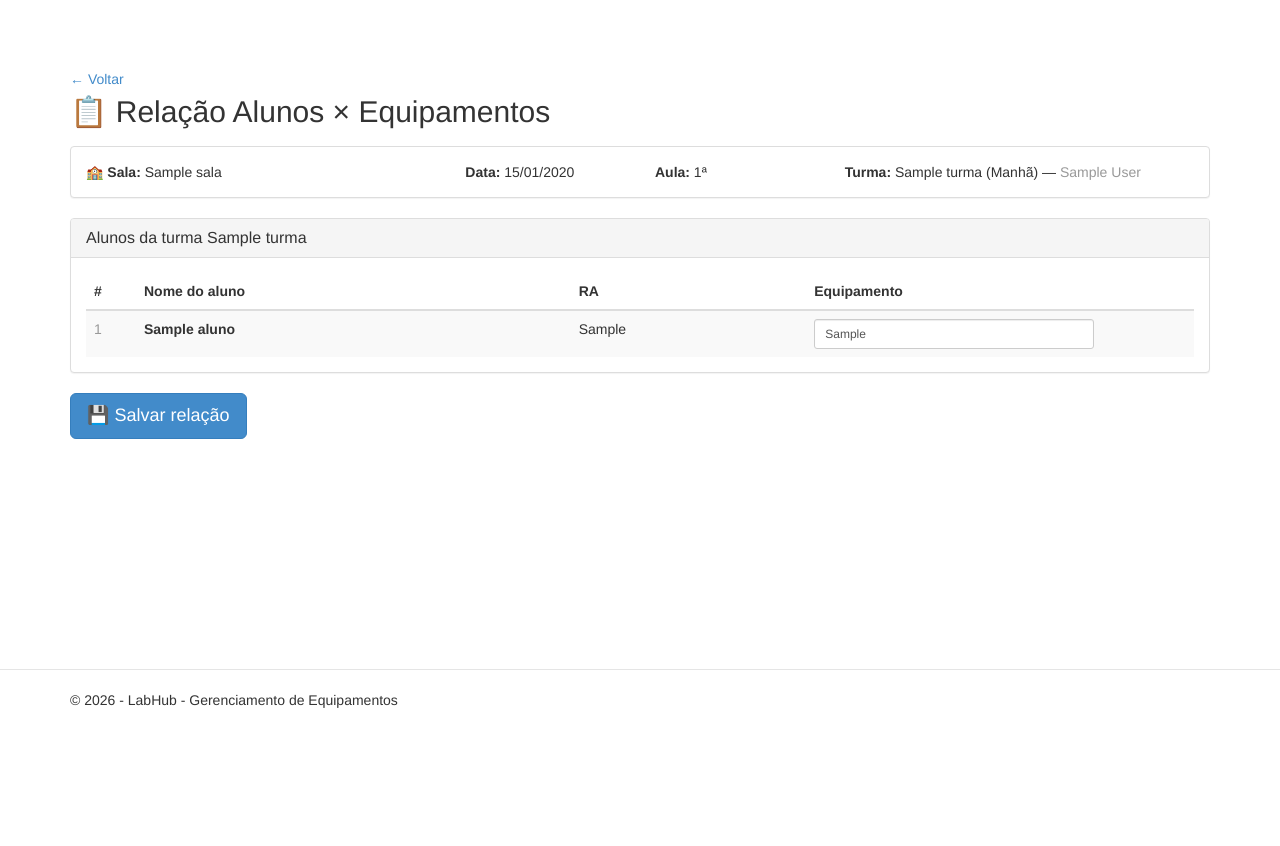
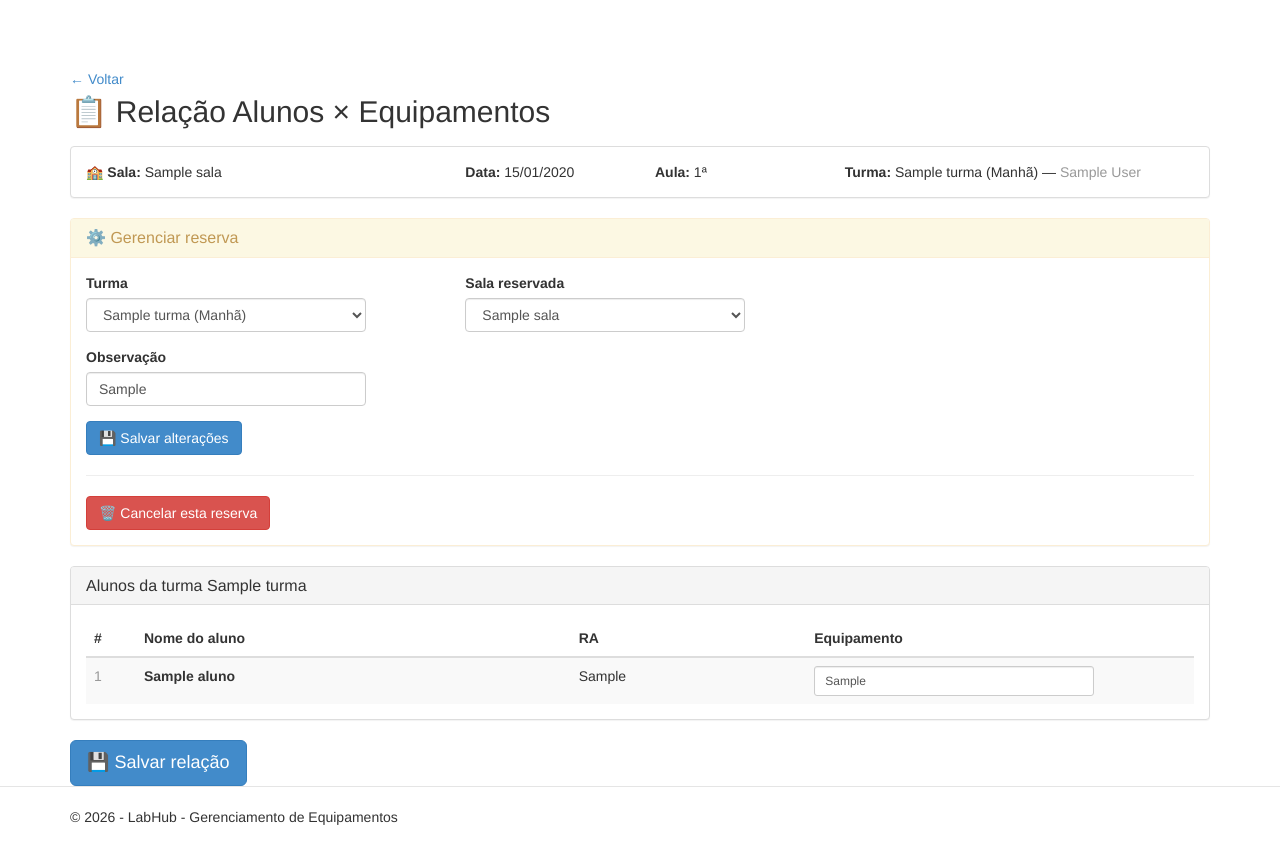
Before and after one commit to RafaelMiillerSilva/LabHub, a Django app: page /reserva/1/relacao/ in a window 1280 px wide. Shown: the part 51-897 px from the top of the page. Before the commit the page ends 759 px from the top, so only its background shows below. Run offline with Django 3.2, Linux system fonts and the light colour scheme; a user stored in the database is signed in; tables that the repository leaves empty hold one stand-in row (values such as "Sample post"); some libraries are stand-ins or nearby versions.

Commit message:
feat: permissoes admin

```diff
--- a/app/templates/app/relacao_agendamento.html
+++ b/app/templates/app/relacao_agendamento.html
@@ -47,8 +47,101 @@
 </div>
 {% endif %}
 
+{% if pode_editar %}
+<!-- Gerenciar a reserva (editar / cancelar) -->
+<div class="panel panel-warning">
+    <div class="panel-heading"><h3 class="panel-title">⚙️ Gerenciar reserva</h3></div>
+    <div class="panel-body">
+        <form method="post" style="margin-bottom:0;">
+            {% csrf_token %}
+            <input type="hidden" name="acao" value="editar">
+
+            <div class="row">
+                {% if is_admin %}
+                <div class="col-sm-4 form-group">
+                    <label>Professor responsável</label>
+                    <select name="professor" class="form-control">
+                        {% for p in professores %}
+                        <option value="{{ p.id }}" {% if p.id == ag.professor_id %}selected{% endif %}>{{ p.get_full_name|default:p.username }}</option>
+                        {% endfor %}
+                    </select>
+                </div>
+                {% endif %}
+
+                <div class="col-sm-4 form-group">
+                    <label>Turma</label>
+                    <select name="turma" class="form-control">
+                        {% for t in turmas %}
+                        <option value="{{ t.id }}" {% if t.id == ag.turma_id %}selected{% endif %}>{{ t.nome }} ({{ t.get_turno_display }})</option>
+                        {% endfor %}
+                    </select>
+                </div>
+
+                {% if ag.tipo == 'SALA' %}
+                <div class="col-sm-4 form-group">
+                    <label>Sala reservada</label>
+                    <select name="sala" class="form-control">
+                        {% for s in salas_edicao %}
+                        <option value="{{ s.sala.id }}" {% if s.atual %}selected{% endif %}>
+                            {{ s.sala.nome }}{% if not s.atual %} — livre{% endif %}
+                        </option>
+                        {% endfor %}
+                    </select>
+                </div>
+                {% endif %}
+            </div>
+
+            {% if ag.tipo == 'DISPOSITIVO' %}
+            <label>Quantidade de equipamentos</label>
+            <div class="table-responsive" style="max-width:520px;">
+                <table class="table table-condensed">
+                    <thead>
+                        <tr><th>Categoria</th><th style="width:120px;">Quantidade</th><th>Disponível</th></tr>
+                    </thead>
+                    <tbody>
+                        {% for c in categorias_edicao %}
+                        <tr>
+                            <td>{{ c.label }}</td>
+                            <td>
+                                <input type="number" name="qtd_cat_{{ c.categoria }}"
+                                       value="{{ c.atual }}" min="0" max="{{ c.maximo }}"
+                                       class="form-control input-sm">
+                            </td>
+                            <td class="text-muted" style="vertical-align:middle;">até {{ c.maximo }}</td>
+                        </tr>
+                        {% endfor %}
+                    </tbody>
+                </table>
+            </div>
+            <p class="help-block" style="margin-top:-6px;">Coloque 0 para remover uma categoria. Se zerar todas, a reserva é cancelada.</p>
+            {% endif %}
+
+            <div class="form-group" style="max-width:520px;">
+                <label>Observação</label>
+                <input type="text" name="observacao" class="form-control" value="{{ ag.observacao }}" placeholder="Opcional">
+            </div>
+
+            <button type="submit" class="btn btn-primary">💾 Salvar alterações</button>
+        </form>
+
+        <hr>
+        <form action="{% url 'cancelar_reserva' ag.id %}" method="post" style="display:inline;">
+            {% csrf_token %}
+            <button type="submit" class="btn btn-danger"
+                    onclick="return confirm('Cancelar/desmarcar esta reserva? Esta ação não pode ser desfeita.')">
+                🗑️ Cancelar esta reserva
+            </button>
+        </form>
+        {% if is_admin and ag.professor_id != user.id %}
+        <span class="text-muted" style="margin-left:8px;">Você está gerenciando a reserva de outro professor.</span>
+        {% endif %}
+    </div>
+</div>
+{% endif %}
+
 <form method="post">
     {% csrf_token %}
+    <input type="hidden" name="acao" value="relacao">
     <div class="panel panel-default">
         <div class="panel-heading">
             <h3 class="panel-title">Alunos da turma {{ ag.turma.nome }}</h3>
--- a/app/views.py
+++ b/app/views.py
@@ -288,6 +288,21 @@ def agendamentos(request):
 # ---------------------------------------------------------------------------
 # DETALHE DO DIA: agenda salas (real). Dispositivos entram na Etapa 4.
 # ---------------------------------------------------------------------------
+def _resolver_professor(request):
+    """Admin pode agendar em nome de outro professor; os demais só por si."""
+    is_admin = request.user.perfil.tipo == 'ADMINISTRADOR'
+    prof_id = request.POST.get('professor')
+    if is_admin and prof_id:
+        prof = User.objects.filter(id=prof_id).first()
+        if prof:
+            return prof
+    return request.user
+
+
+def _professores_aprovados():
+    return User.objects.filter(perfil__aprovado=True).order_by('username')
+
+
 def _processar_agendamento_sala(request, data, ano, mes, dia):
     """Grava as reservas de sala marcadas no formulário."""
     turma_id = request.POST.get('turma')
@@ -302,6 +317,7 @@ def _processar_agendamento_sala(request, data, ano, mes, dia):
         return redirect('agendamento_detalhe', ano=ano, mes=mes, dia=dia)
 
     turma = get_object_or_404(Turma, id=turma_id)
+    professor = _resolver_professor(request)
     criados = 0
     conflitos = 0
 
@@ -313,7 +329,6 @@ def _processar_agendamento_sala(request, data, ano, mes, dia):
         except (ValueError, AttributeError):
             continue
 
-        # Re-checa o conflito na hora de gravar (evita corrida entre dois usuários)
         ja_existe = Agendamento.objects.filter(
             data=data, aula=aula, tipo='SALA', sala_id=sala_id
         ).exists()
@@ -323,7 +338,7 @@ def _processar_agendamento_sala(request, data, ano, mes, dia):
 
         Agendamento.objects.create(
             data=data, aula=aula, tipo='SALA',
-            professor=request.user, turma=turma,
+            professor=professor, turma=turma,
             sala_id=sala_id, observacao=observacao,
         )
         criados += 1
@@ -390,6 +405,7 @@ def _processar_agendamento_dispositivo(request, data, ano, mes, dia):
         return redirect('agendamento_detalhe', ano=ano, mes=mes, dia=dia)
 
     turma = get_object_or_404(Turma, id=turma_id)
+    professor = _resolver_professor(request)
     reservado = _disponibilidade_dispositivos(data)
     estoque = _estoque_por_categoria()
 
@@ -414,7 +430,7 @@ def _processar_agendamento_dispositivo(request, data, ano, mes, dia):
 
         agendamento = Agendamento.objects.create(
             data=data, aula=aula, tipo='DISPOSITIVO',
-            professor=request.user, turma=turma,
+            professor=professor, turma=turma,
             sala=None, observacao=observacao,
         )
         for categoria, usar in itens_validos:
@@ -550,6 +566,8 @@ def agendamento_detalhe(request, ano, mes, dia):
         'turmas': Turma.objects.all(),
         'tem_salas': bool(salas_ativas),
         'tem_equipamentos': bool(estoque_categoria),
+        'is_admin': is_admin,
+        'professores': _professores_aprovados() if is_admin else None,
     }
     return render(request, 'app/agendamento_detalhe.html', context)
 
@@ -1050,6 +1068,77 @@ def cancelar_reserva(request, agendamento_id):
 # ---------------------------------------------------------------------------
 # RELAÇÃO ALUNO x EQUIPAMENTO de um agendamento
 # ---------------------------------------------------------------------------
+def _salas_para_edicao(ag):
+    """Salas que o admin pode escolher ao editar uma reserva de sala:
+    a sala atual + as que estão livres naquela data/aula."""
+    ocupadas = set(
+        Agendamento.objects
+        .filter(data=ag.data, aula=ag.aula, tipo='SALA')
+        .exclude(id=ag.id)
+        .values_list('sala_id', flat=True)
+    )
+    opcoes = []
+    for s in Sala.objects.filter(ativo=True):
+        if s.id not in ocupadas or s.id == ag.sala_id:
+            opcoes.append({'sala': s, 'atual': s.id == ag.sala_id})
+    return opcoes
+
+
+def _categorias_para_edicao(ag):
+    """Quantidades editáveis por categoria numa reserva de equipamento,
+    com o máximo permitido (estoque livre + o que já é desta reserva)."""
+    estoque = _estoque_por_categoria()
+    reservado_total = _disponibilidade_dispositivos(ag.data)
+    atuais = {it.categoria: it.quantidade for it in ag.itens.all()}
+
+    opcoes = []
+    for cat_valor, cat_label in Equipamento.CATEGORIA_CHOICES:
+        total = estoque.get(cat_valor, 0)
+        atual = atuais.get(cat_valor, 0)
+        if total == 0 and atual == 0:
+            continue
+        reservado_outros = reservado_total.get((ag.aula, cat_valor), 0) - atual
+        maximo = max(total - reservado_outros, 0)
+        opcoes.append({
+            'categoria': cat_valor, 'label': cat_label,
+            'atual': atual, 'maximo': maximo,
+        })
+    return opcoes
+
+
+def _aplicar_edicao_dispositivo(request, ag):
+    """Aplica as novas quantidades por categoria (campos qtd_cat_<categoria>)."""
+    estoque = _estoque_por_categoria()
+    reservado_total = _disponibilidade_dispositivos(ag.data)
+    atuais = {it.categoria: it for it in ag.itens.all()}
+
+    for cat_valor, _label in Equipamento.CATEGORIA_CHOICES:
+        campo = request.POST.get(f'qtd_cat_{cat_valor}')
+        if campo is None:
+            continue
+        try:
+            novo = max(int(campo), 0)
+        except (TypeError, ValueError):
+            continue
+
+        atual_qtd = atuais[cat_valor].quantidade if cat_valor in atuais else 0
+        reservado_outros = reservado_total.get((ag.aula, cat_valor), 0) - atual_qtd
+        maximo = max(estoque.get(cat_valor, 0) - reservado_outros, 0)
+        novo = min(novo, maximo)
+
+        if novo > 0:
+            if cat_valor in atuais:
+                item = atuais[cat_valor]
+                item.quantidade = novo
+                item.save()
+            else:
+                ItemDispositivo.objects.create(
+                    agendamento=ag, categoria=cat_valor, quantidade=novo
+                )
+        elif cat_valor in atuais:
+            atuais[cat_valor].delete()
+
+
 @login_required
 def relacao_agendamento(request, agendamento_id):
     if not (hasattr(request.user, 'perfil') and request.user.perfil.aprovado):
@@ -1069,9 +1158,56 @@ def relacao_agendamento(request, agendamento_id):
 
     if request.method == 'POST':
         if not pode_editar:
-            messages.error(request, 'Você não pode editar a relação desta reserva.')
+            messages.error(request, 'Você não pode editar esta reserva.')
             return redirect('relacao_agendamento', agendamento_id=ag.id)
 
+        acao = request.POST.get('acao', 'relacao')
+
+        # --- Editar a reserva (professor/turma/observação/sala/quantidades) ---
+        if acao == 'editar':
+            ag.observacao = request.POST.get('observacao', '').strip()
+
+            turma = Turma.objects.filter(id=request.POST.get('turma')).first()
+            if turma and turma.id != ag.turma_id:
+                # Mudou a turma: a relação aluno/equipamento antiga não vale mais
+                ag.relacoes.all().delete()
+                ag.turma = turma
+
+            # Só admin pode trocar o professor responsável
+            if is_admin:
+                prof = User.objects.filter(id=request.POST.get('professor')).first()
+                if prof:
+                    ag.professor = prof
+
+            # Trocar a sala (reservas de sala)
+            if ag.tipo == 'SALA':
+                nova = request.POST.get('sala', '')
+                if nova.isdigit() and int(nova) != ag.sala_id:
+                    nova_id = int(nova)
+                    ocupada = (
+                        Agendamento.objects
+                        .filter(data=ag.data, aula=ag.aula, tipo='SALA', sala_id=nova_id)
+                        .exclude(id=ag.id).exists()
+                    )
+                    if ocupada:
+                        messages.warning(request, 'A sala escolhida já está ocupada nessa aula; mantida a anterior.')
+                    else:
+                        ag.sala_id = nova_id
+
+            ag.save()
+
+            # Editar as quantidades (reservas de equipamento)
+            if ag.tipo == 'DISPOSITIVO':
+                _aplicar_edicao_dispositivo(request, ag)
+                if not ag.itens.exists():
+                    ag.delete()
+                    messages.warning(request, 'A reserva ficou sem equipamentos e foi removida.')
+                    return redirect('agendamentos')
+
+            messages.success(request, 'Reserva atualizada com sucesso!')
+            return redirect('relacao_agendamento', agendamento_id=ag.id)
+
+        # --- Salvar a relação aluno x equipamento (padrão) ---
         for aluno in alunos:
             valor = request.POST.get(f'equip_{aluno.id}', '').strip()
             RelacaoAlunoEquipamento.objects.update_or_create(
@@ -1090,6 +1226,11 @@ def relacao_agendamento(request, agendamento_id):
         'ag': ag,
         'linhas': linhas,
         'pode_editar': pode_editar,
+        'is_admin': is_admin,
+        'turmas': Turma.objects.all(),
+        'professores': _professores_aprovados() if is_admin else None,
+        'salas_edicao': _salas_para_edicao(ag) if pode_editar and ag.tipo == 'SALA' else None,
+        'categorias_edicao': _categorias_para_edicao(ag) if pode_editar and ag.tipo == 'DISPOSITIVO' else None,
     })
 
 
```
Also changed, not shown: app/templates/app/agendamento_detalhe.html (+20 -0 lines).
